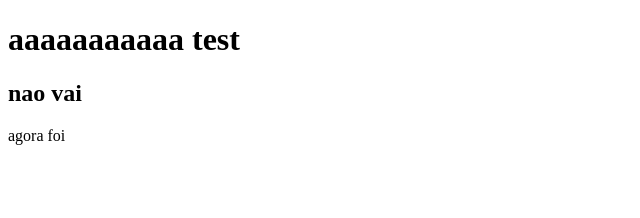
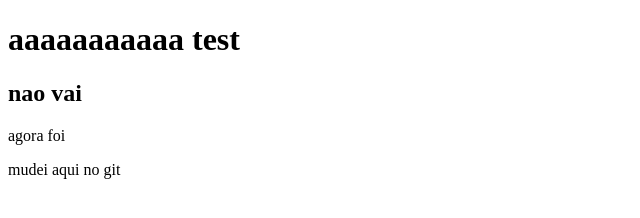
Before and after one commit to DespaT-TKO/test-git-vscode, a plain HTML site: page index.html in a window 1280 px wide. Shown: the whole page, without its empty margins (0-640 px from the left). Drawn offline with Linux system fonts and the light colour scheme.

Commit message:
Update index.html

```diff
--- a/index.html
+++ b/index.html
@@ -11,5 +11,6 @@
         nao vai
     </h2>
     <p>agora foi</p>
+    <p>mudei aqui no git</p>
 </body>
 </html>
```
